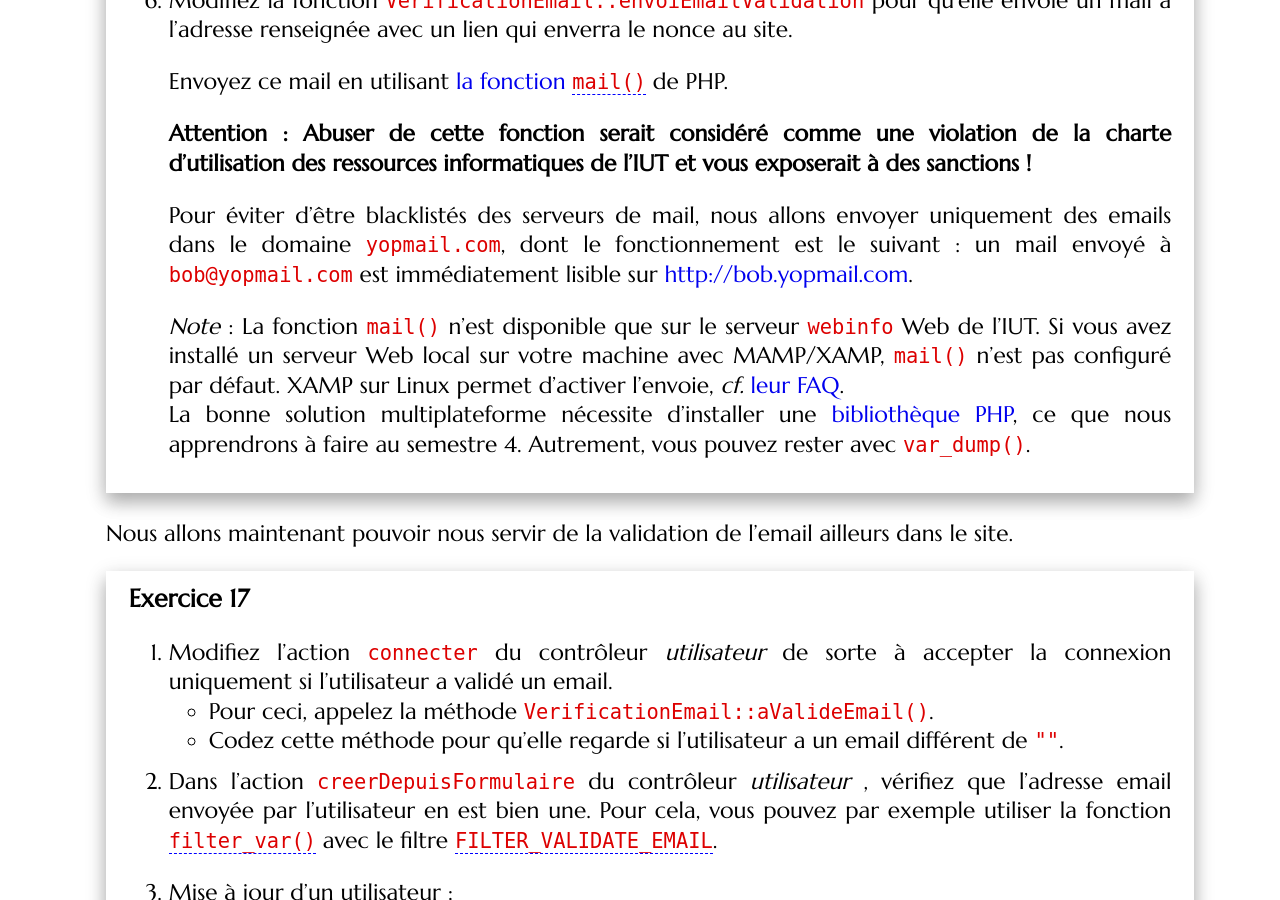
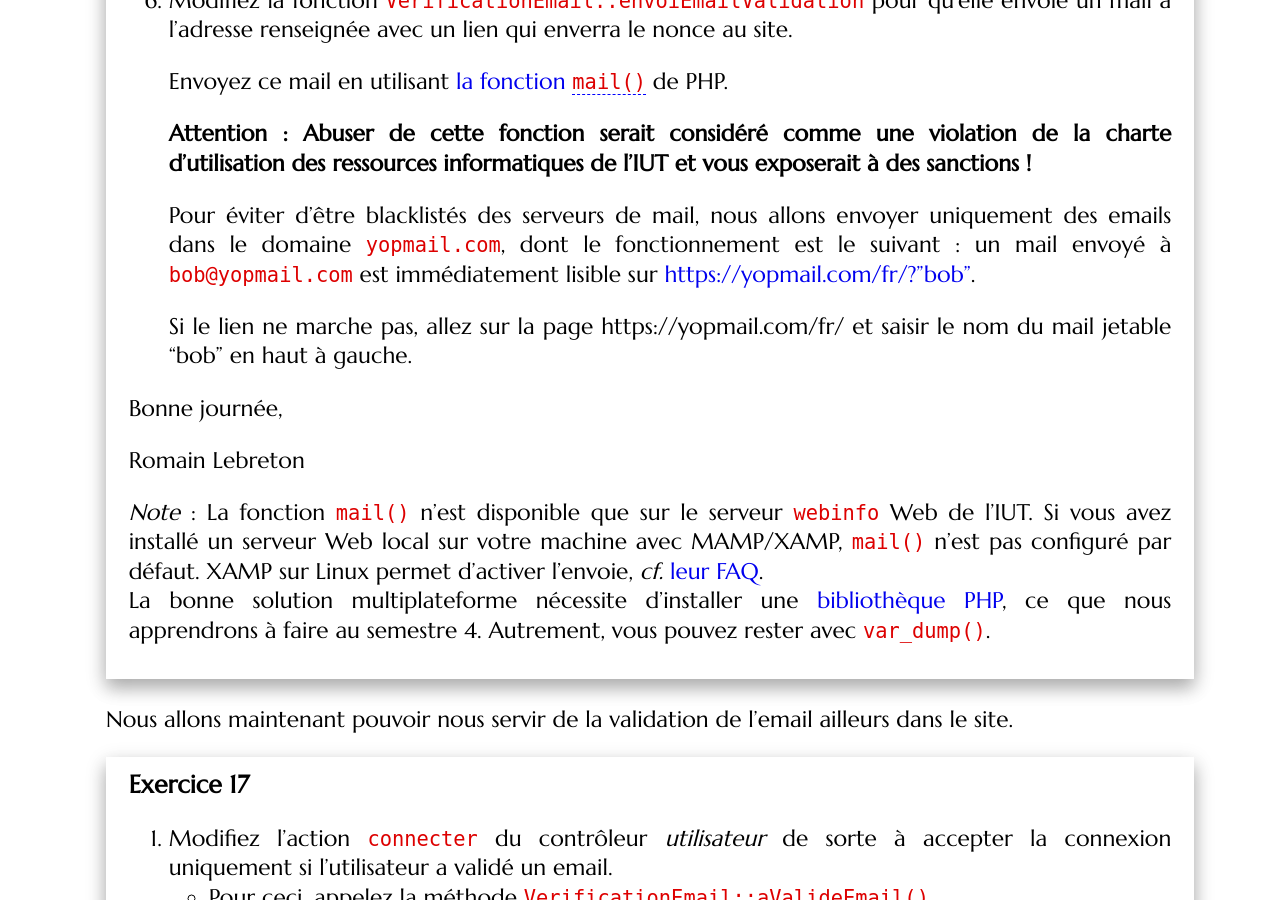
Before and after one commit to romainlebreton/R3.01-DeveloppementWeb, a Jekyll site: the page built from tutorials/tutorial8.md, in a window 1280 px wide and 900 px high, scrolled down 20133 px. Built offline with Jekyll 4.4.1, drawn with Linux system fonts in a browser that asks for light colours; some web fonts are replaced.

Commit message:
TD8 : instructions yopmail

```diff
--- a/tutorials/tutorial8.md
+++ b/tutorials/tutorial8.md
@@ -826,7 +826,14 @@ enverra le nonce au site.
    Pour éviter d'être blacklistés des serveurs de mail, nous allons envoyer
    uniquement des emails dans le domaine `yopmail.com`, dont le fonctionnement
    est le suivant : un mail envoyé à `bob@yopmail.com` est immédiatement lisible
-   sur [http://bob.yopmail.com](http://bob.yopmail.com).
+   sur [https://yopmail.com/fr/?"bob"](https://yopmail.com/fr/?"bob").
+
+   Si le lien ne marche pas, allez sur la page https://yopmail.com/fr/ et saisir
+   le nom du mail jetable "bob" en haut à gauche.
+
+Bonne journée,
+
+Romain Lebreton
 
    *Note* : La fonction `mail()` n'est disponible que sur le serveur `webinfo`
    Web de l'IUT. Si vous avez installé un serveur Web local sur votre machine
```
